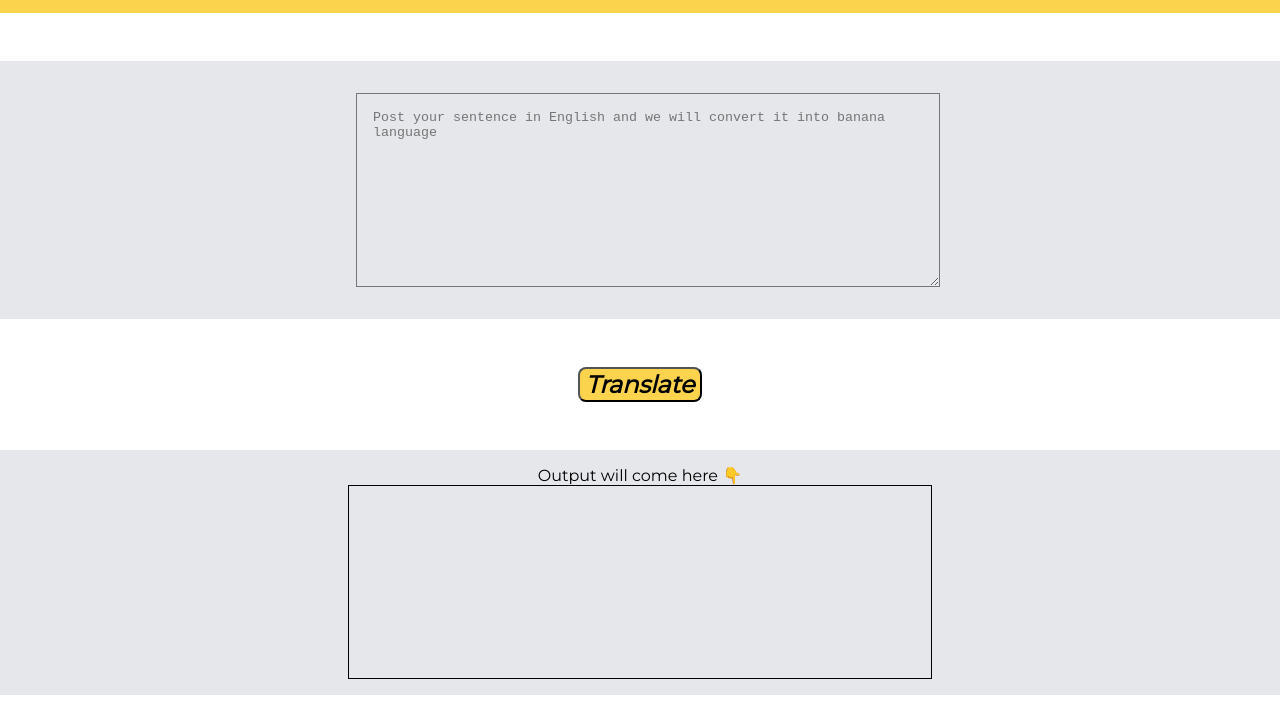
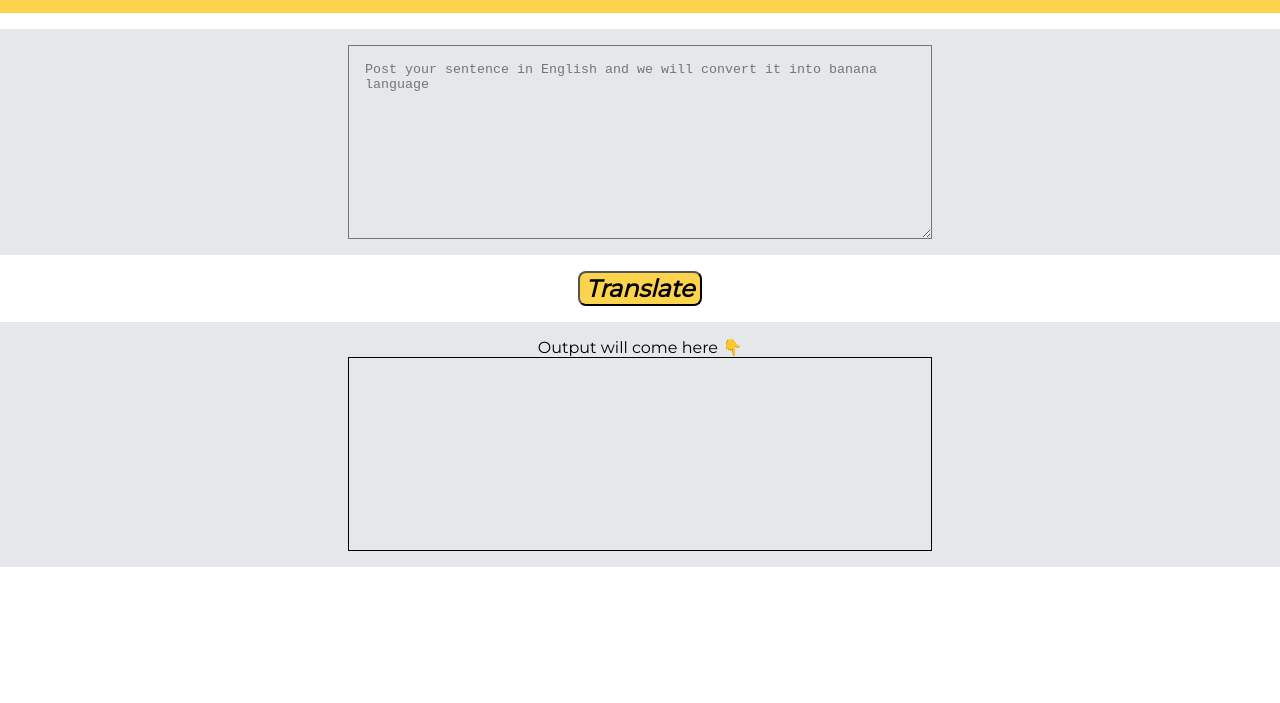
Before and after one commit to LakGupta/neogcamp-banana-speak, a plain HTML site: page index.html in a window 1280 px wide. Shown: the part 97-800 px from the top of the page. Drawn offline with Linux system fonts and the light colour scheme.

Commit message:
update: fixed design

```diff
--- a/index.html
+++ b/index.html
@@ -10,13 +10,13 @@
 </head>
 
 <body>
-    <div class="area-more margin-bottom">
+    <header class="area-more margin-bottom">
         <h1>a minion language translator</h1>
         <h1>banana language</h1>
-    </div>
+    </header>
 
-    <section class="ow margin-bottom">
-        <div class="margin-auto">
+    <section class="ow">
+        <div class="margin-auto container">
             <textarea id="txt-input"
                 placeholder="Post your sentence in English and we will convert it into banana language"></textarea>
         </div>
@@ -29,8 +29,9 @@
     </div>
 
     <section class="ow">
-        <div class="text-center">Output will come here  👇 </div>
+        <div class="text-center container">Output will come here  👇
         <div id="txt-output"></div>
+        </div>
     </section>
     <script src="app.js" type="text/javascript"></script>
 
--- a/style.css
+++ b/style.css
@@ -9,9 +9,11 @@ textarea{
     width: 50rem;
     height: 10rem;
     display: block;
+    margin-left: auto;
+    margin-right: auto;
     padding: 1rem;
-    margin: 1rem;
     background-color: var(--off-white);
+
 }
 
 div{
@@ -42,9 +44,10 @@ body{
 
     background-color: var(--minion-yellow);
     padding: 1rem;
+    max-width: 1800px;
+    min-width: 300px;
+}
 
-
-}
 .area-more h1{
     text-align: center;
     border-bottom-left-radius: 1rem;
@@ -56,15 +59,9 @@ body{
     text-align: center;
 }
 
-.margin-auto{
-    margin-left: auto;
-    margin-right: auto;
-    max-width: 600px;
-}
 
-.margin-bottom{
-    margin-bottom: 3rem;
-}
+
+
 
 #btn-translate{
     background-color: var(--minion-yellow);
@@ -75,8 +72,18 @@ body{
     font-style: italic;
 }
 
+.container{
+    padding-top: 1rem;
+    padding-bottom: 1rem;
+    margin-bottom: 1rem;
+    margin-top: 1rem;
+    max-width: 100%;
+    max-height: 100%;
+
+
+}
+
 .ow{
     background-color: var(--off-white);
-    padding-top: 1rem;
-    padding-bottom: 1rem;
+
 }
```
